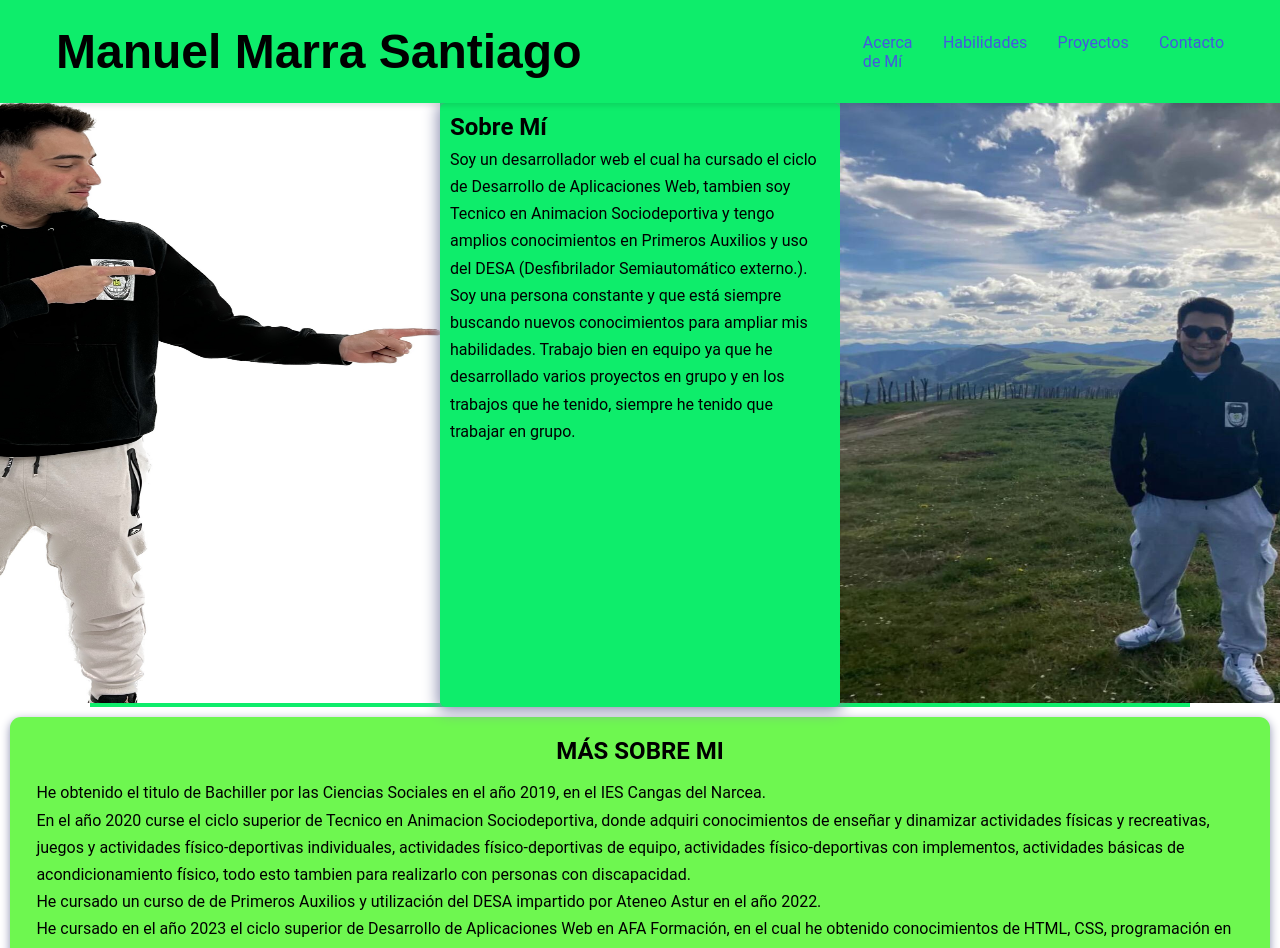
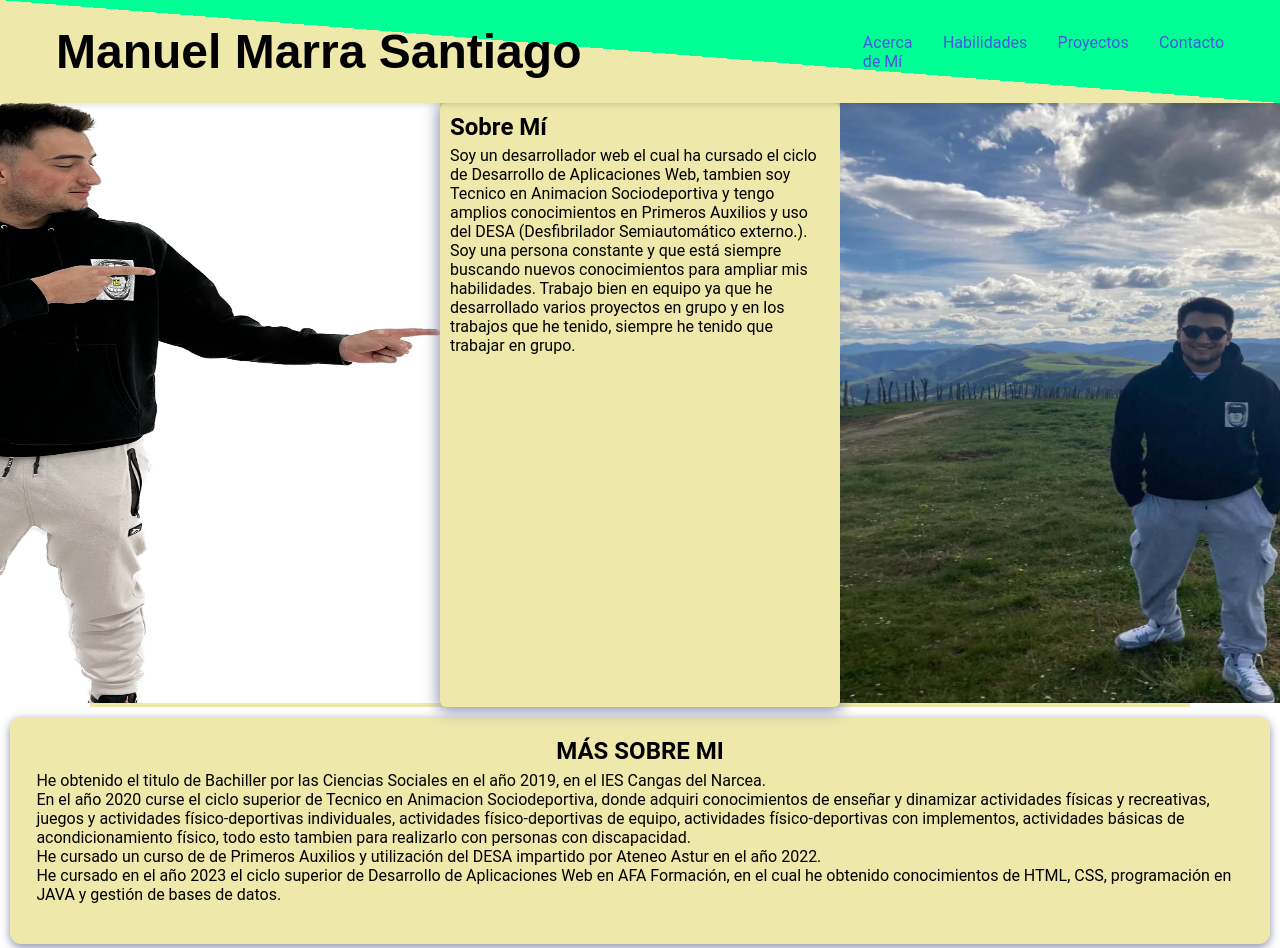
Before and after one commit to marrrra2/Portfolio, a plain HTML site: page index.html in a window 1280 px wide. Shown: the top 948 px of the page. Drawn offline with Linux system fonts and the light colour scheme.

Commit message:
colores actualizados

```diff
--- a/style.css
+++ b/style.css
@@ -75,7 +75,7 @@
     align-items: center;
     justify-content: space-between;
     padding: 1.5rem 3.5rem;
-    background-color:#0EED6B;
+    background: linear-gradient(to bottom left, rgb(0, 255, 149) 50%, palegoldenrod 50%);
     box-shadow: 0 3px 5px rgba(0, 0, 0, 0.1);
   }
 
@@ -85,10 +85,9 @@
 
   nav a {
     color: var(--primary-color);
-    transition: var(--transition);
   }
   nav a:hover {
-    color: var(--valor-secundario);
+
     border-bottom: 2px solid var(--secondary-color);
   }
 
@@ -143,12 +142,12 @@
   }
 
   .bio p {
-    line-height: var(--line-height);
+
     padding: 0.3rem 0;
   }
 
   #about{
-    background-color: #0EED6B;
+    background-color: palegoldenrod;
   }
 
 .centro{
@@ -157,27 +156,23 @@
 }
 
   .mas-sobre {
-    background-color: var(--bg-color);
     padding: 1rem 6rem;
   }
 
   .mas-sobre h2 {
-    margin-bottom: var(--bottom-margin);
     text-align: center;
   }
 
   .mas-sobre p {
-    line-height: var(--line-height);
+
     padding: 0.4rem;
   }
 
   .habilidades{
-    background-color: var(--bg-color);
     padding: 1rem 6rem;
   }
 
   .habilidades h2 {
-    margin-bottom: var(--bottom-margin);
     text-align: center;
   }
 
@@ -186,7 +181,7 @@
     padding: 0.4rem;
   }
   #tarjeta{
-    background-color: #6ef750;
+    background-color: palegoldenrod;
     border-radius: 11px;
     box-shadow: 0 3px 10px var(--primary-shadow);
     padding: 20px;
@@ -223,7 +218,7 @@
 }
 
 .tarjeta-de-proyecto {
-  background-color:#71DA64;
+  background-color: palegoldenrod;
   border-radius: 11px;
   box-shadow: 0 3px 10px var(--primary-shadow);
   padding: 20px;
@@ -232,7 +227,7 @@
 
 .contacto {
   margin-top: 2rem;
-  background-color: #71DA64;
+  background-color: rgb(0, 255, 149);
   box-shadow: 0 3px 10px var(--primary-shadow);
   padding: 20px;
   margin: 10px;
```
